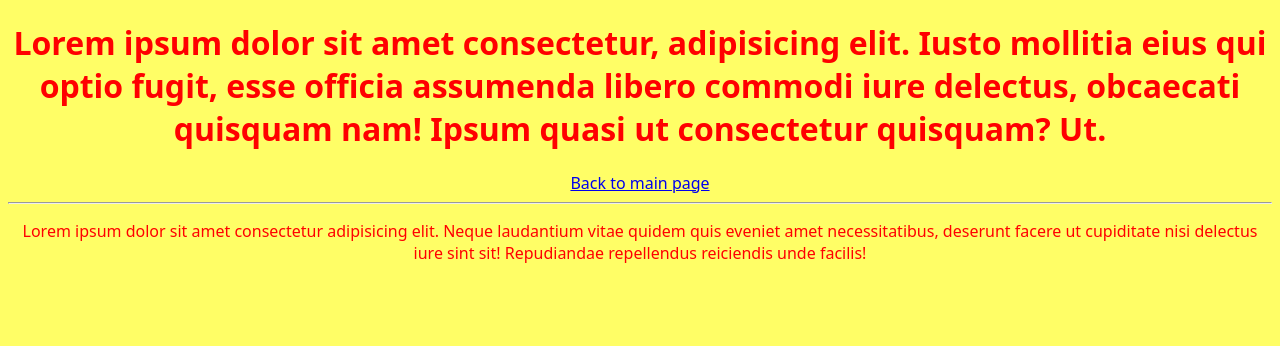
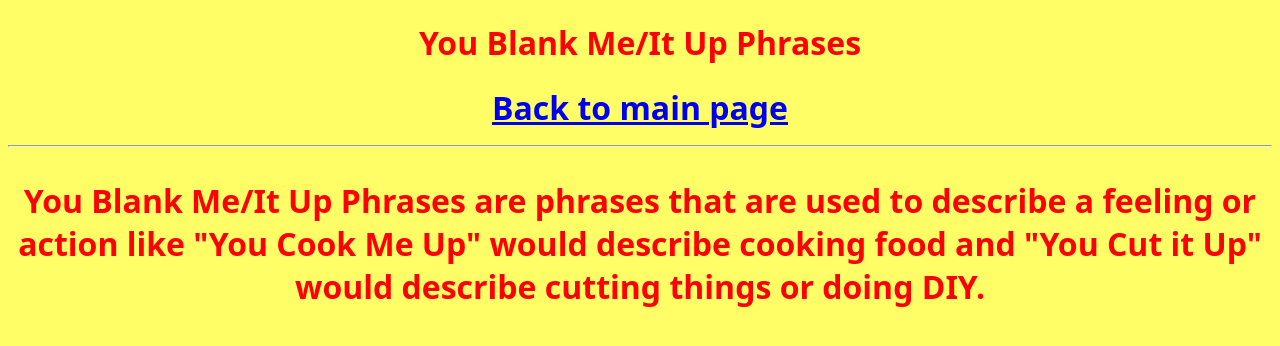
Before and after one commit to Kidboo911/Berkeley-County-Game-Wiki-Website, a plain HTML site: page youmeup.html in a window 1280 px wide. Drawn offline with Linux system fonts and the light colour scheme; a web font is replaced by a local one.

Commit message:
Update youmeup.html to be a actual page

```diff
--- a/youmeup.html
+++ b/youmeup.html
@@ -6,16 +6,16 @@
     <link rel="preconnect" href="https://fonts.googleapis.com">
     <link rel="preconnect" href="https://fonts.gstatic.com" crossorigin>
     <link href="https://fonts.googleapis.com/css2?family=Knewave&display=swap" rel="stylesheet">
-        <TITLE>Lorem ipsum dolor sit amet consectetur adipisicing elit. Possimus magni ante error rerum asperiores nam. Natus eligendi sint perferendis aspernatur dolorum corporis atque laboriosam aperiam at, expedita facilis, dolorem nulla. on The Official Berkeley County Replubic Games Wiki</TITLE>
+        <TITLE>You Blank Me/It Up Phrases on The Official Berkeley County Replubic Games Wiki</TITLE>
     </head>
     <link rel="stylesheet" href="main.css">
 <body>
-    <h1>Lorem ipsum dolor sit amet consectetur, adipisicing elit. Iusto mollitia eius qui optio fugit, esse officia assumenda libero commodi iure delectus, obcaecati quisquam nam! Ipsum quasi ut consectetur quisquam? Ut.</h1>
-    <a href="index.html">
+    <h1>You Blank Me/It Up Phrases<h1>
+            <a href="index.html">
         Back to main page
     </a>
     <hr>
-    <P>Lorem ipsum dolor sit amet consectetur adipisicing elit. Neque laudantium vitae quidem quis eveniet amet necessitatibus, deserunt facere ut cupiditate nisi delectus iure sint sit! Repudiandae repellendus reiciendis unde facilis!</P>
+    <P>You Blank Me/It Up Phrases are phrases that are used to describe a feeling or action like "You Cook Me Up" would describe cooking food and "You Cut it Up" would describe cutting things or doing DIY.
 </body>
 
 </html>
```
